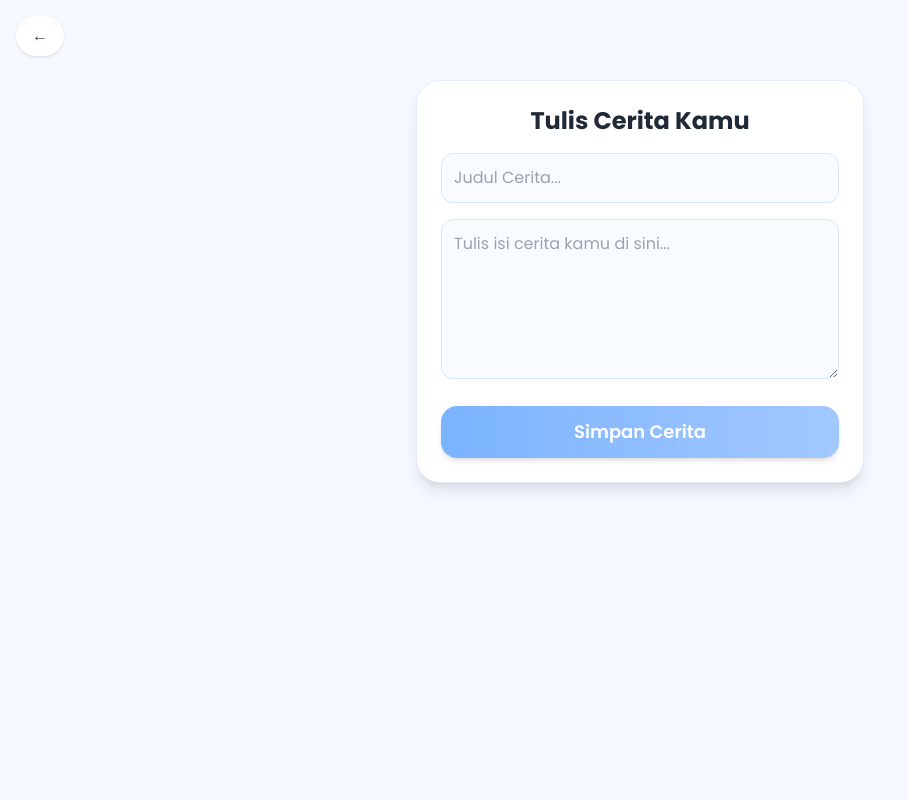
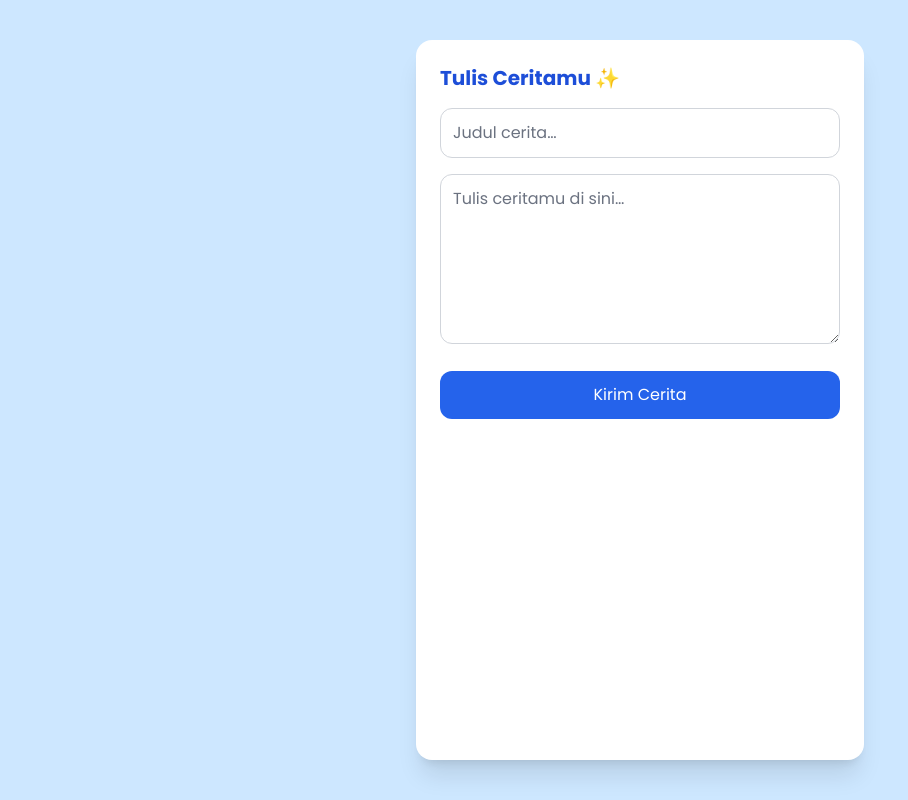
Before and after one commit to dindacellesta-dev/stackblitz-starters-5dkajte7, a Next.js app: page /cerita/tulis-cerita in a window 1280 px wide. Shown: the whole page, without its empty margins (0-908 px from the left). Built offline with nearby package versions, Linux system fonts and the light colour scheme.

Commit message:
benerin text

```diff
--- a/app/cerita/tulis-cerita/page.tsx
+++ b/app/cerita/tulis-cerita/page.tsx
@@ -1,82 +1,85 @@
 "use client";
 
 import { useState } from "react";
-import { useRouter } from "next/navigation";
 import { db } from "@/lib/firebase";
 import { collection, addDoc, serverTimestamp } from "firebase/firestore";
-import { findFlaggedWords } from "@/utils/urgentChecker";
+import { useRouter } from "next/navigation";
 
 export default function TulisCeritaPage() {
-  const router = useRouter();
   const [judul, setJudul] = useState("");
   const [isi, setIsi] = useState("");
+  const router = useRouter();
 
-  const submitCerita = async () => {
-    // 🔍 Deteksi kata terlarang
-    const flagged = findFlaggedWords(judul + " " + isi);
-    const isUrgent = flagged.length > 0;
+  const kirimCerita = async () => {
+    if (!judul.trim() || !isi.trim()) {
+      alert("Judul dan isi harus diisi ya!");
+      return;
+    }
 
     await addDoc(collection(db, "cerita"), {
       judul,
       isi,
       createdAt: serverTimestamp(),
-
-      // 🆕 data tambahan untuk urgent
-      isUrgent: isUrgent,
-      flaggedWords: flagged,
     });
 
-    alert("Cerita berhasil disimpan ✨");
-    setJudul("");
-    setIsi("");
+    router.push("/beranda");
   };
 
   return (
-    <div className="min-h-screen bg-[#F5F9FF] px-6 py-10 flex flex-col items-center relative">
+    <div className="min-h-screen bg-[#CDE7FF] flex justify-center py-10 px-5">
+      <div className="bg-white rounded-2xl shadow-xl p-6 w-full max-w-md">
 
-      {/* Tombol Kembali */}
-      <button
-        onClick={() => router.push("/beranda")}
-        className="absolute top-4 left-4 bg-white text-gray-700 px-4 py-2 rounded-full shadow hover:bg-gray-100 z-50"
-      >
-        ←
-      </button>
-
-      {/* Card Container */}
-      <div className="w-full max-w-md bg-white rounded-3xl shadow-lg px-6 py-6 border border-[#E3ECFF] mt-10">
-        <h1 className="text-2xl font-bold text-gray-800 text-center mb-4">
-           Tulis Cerita Kamu
+        <h1 className="text-xl font-bold text-blue-700 mb-4">
+          Tulis Ceritamu ✨
         </h1>
 
         {/* Input Judul */}
         <input
+          type="text"
+          placeholder="Judul cerita…"
+          className="
+            w-full p-3
+            border border-gray-300
+            rounded-xl
+            mb-4
+            text-gray-900
+            placeholder-gray-500
+            bg-white
+            focus:outline-none
+            focus:ring-2
+            focus:ring-blue-400
+          "
           value={judul}
           onChange={(e) => setJudul(e.target.value)}
-          placeholder="Judul Cerita..."
-          className="w-full p-3 mb-4 rounded-xl bg-[#F8FBFF] border border-[#D9E6FF] outline-none
-                     focus:ring-2 focus:ring-[#9EC5FF] transition"
         />
 
-        {/* Input Isi Cerita */}
+        {/* Input Isi */}
         <textarea
+          rows={6}
+          placeholder="Tulis ceritamu di sini…"
+          className="
+            w-full p-3
+            border border-gray-300
+            rounded-xl
+            text-gray-900
+            placeholder-gray-500
+            bg-white
+            focus:outline-none
+            focus:ring-2
+            focus:ring-blue-400
+          "
           value={isi}
           onChange={(e) => setIsi(e.target.value)}
-          placeholder="Tulis isi cerita kamu di sini..."
-          className="w-full p-3 h-40 rounded-xl bg-[#F8FBFF] border border-[#D9E6FF] outline-none
-                     focus:ring-2 focus:ring-[#9EC5FF] transition"
         />
 
-        {/* Tombol Submit */}
         <button
-          onClick={submitCerita}
-          className="mt-5 w-full bg-gradient-to-r from-[#7AB3FF] to-[#A3C8FF]
-                     text-white py-3 rounded-2xl text-lg font-semibold shadow-md
-                     hover:opacity-90 transition"
+          onClick={kirimCerita}
+          className="w-full mt-5 py-3 bg-blue-600 text-white rounded-xl hover:bg-blue-700 transition-all"
         >
-          Simpan Cerita
+          Kirim Cerita
         </button>
+
       </div>
-
     </div>
   );
 }
--- a/app/login/page.tsx
+++ b/app/login/page.tsx
@@ -10,12 +10,9 @@ export default function LoginPage() {
   const handleLogin = () => {
     const trimmed = code.trim();
 
-    // ---- CEK LOGIN ----
     if (trimmed === "12345") {
-      // Murid
       router.push("/beranda");
     } else if (trimmed.toLowerCase() === "12345-bk") {
-      // Guru BK
       router.push("/bk/dashboard");
     } else {
       alert("Kode salah! Coba lagi.");
@@ -32,7 +29,18 @@ export default function LoginPage() {
         <input
           type="text"
           placeholder="Masukkan kode"
-          className="w-full p-3 border rounded-lg mb-4 focus:outline-none focus:ring-2 focus:ring-blue-400"
+          className="
+            w-full p-3
+            border border-gray-300
+            rounded-lg
+            mb-4
+            text-gray-900
+            placeholder-gray-500
+            bg-white
+            focus:outline-none
+            focus:ring-2
+            focus:ring-blue-400
+          "
           value={code}
           onChange={(e) => setCode(e.target.value)}
         />
```
